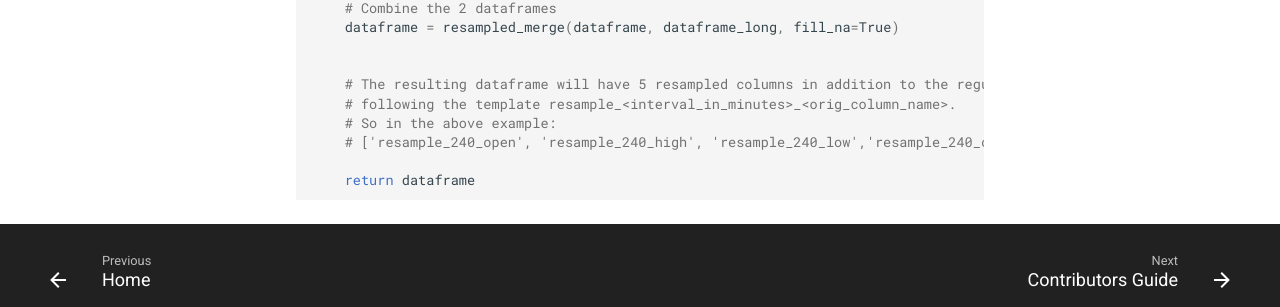
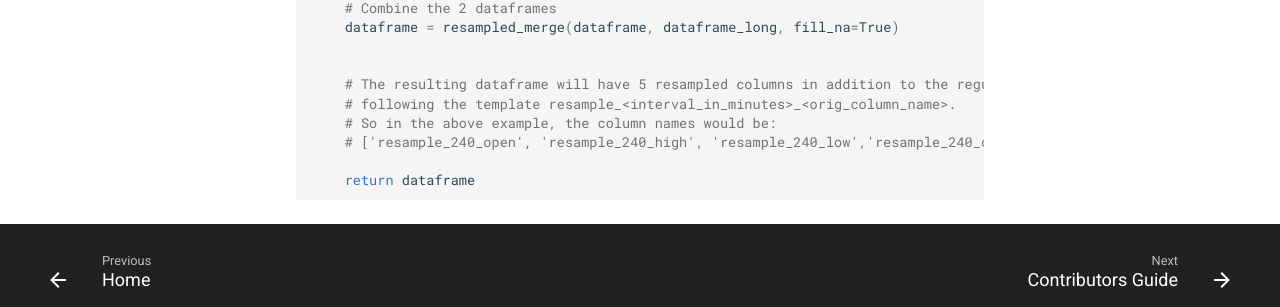
Before and after one commit to freqtrade/technical, an MkDocs documentation site: the page built from docs/general-usage.md, in a window 1280 px wide and 900 px high, scrolled down 637 px. Shown: the part 539-846 px from the top of the window. Built offline with MkDocs 1.6.1 and Material for MkDocs 9.7.7, drawn with Linux system fonts in a browser that asks for light colours; comment, search, counter and statistics services are not loaded; the version menu is left out.

Commit message:
docs: slight wording

```diff
--- a/docs/general-usage.md
+++ b/docs/general-usage.md
@@ -46,7 +46,7 @@ def populate_indicators(self, dataframe: DataFrame, metadata: dict) -> DataFrame
 
     # The resulting dataframe will have 5 resampled columns in addition to the regular columns,
     # following the template resample_<interval_in_minutes>_<orig_column_name>.
-    # So in the above example:
+    # So in the above example, the column names would be:
     # ['resample_240_open', 'resample_240_high', 'resample_240_low','resample_240_close', 'resample_240_cmf']
 
     return dataframe
```
